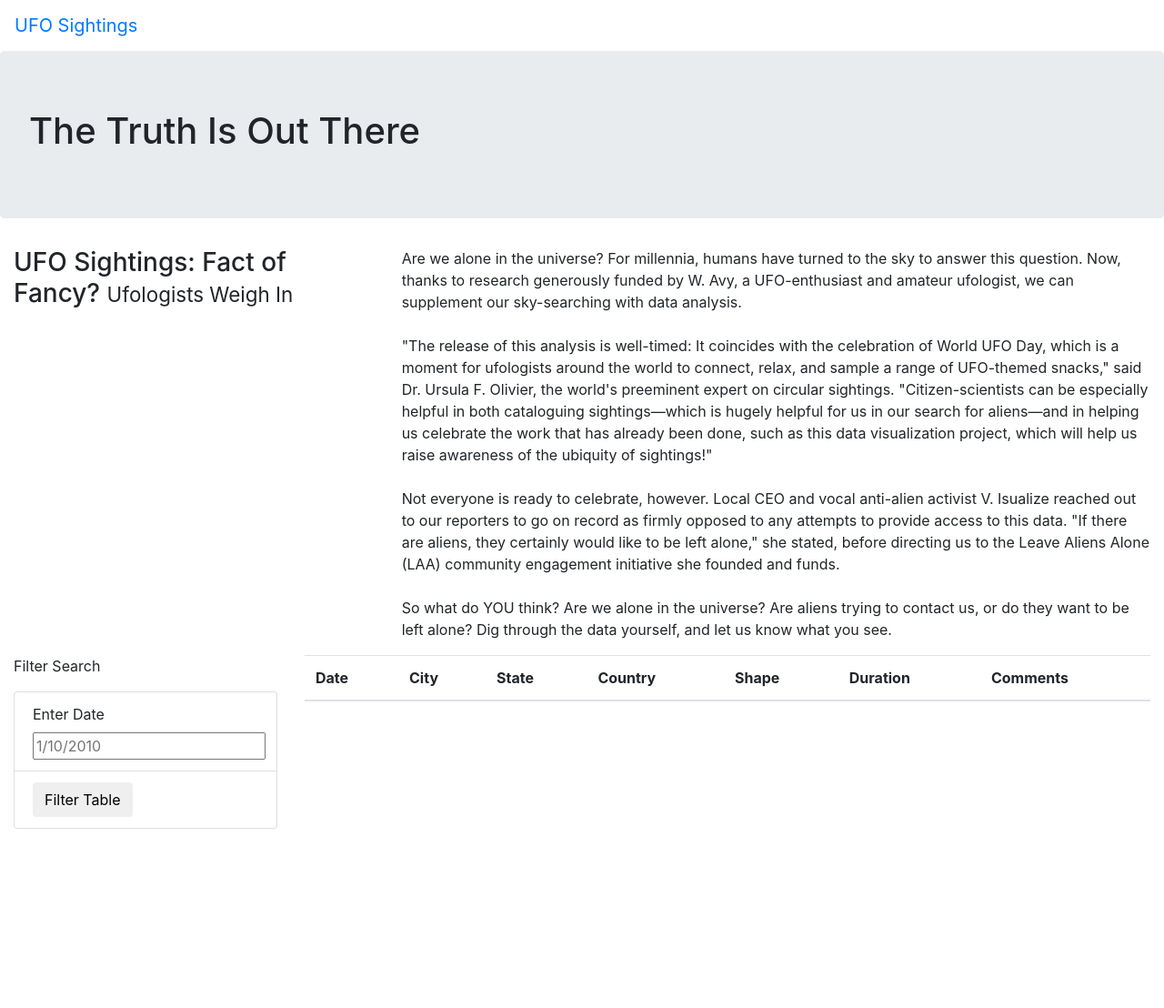
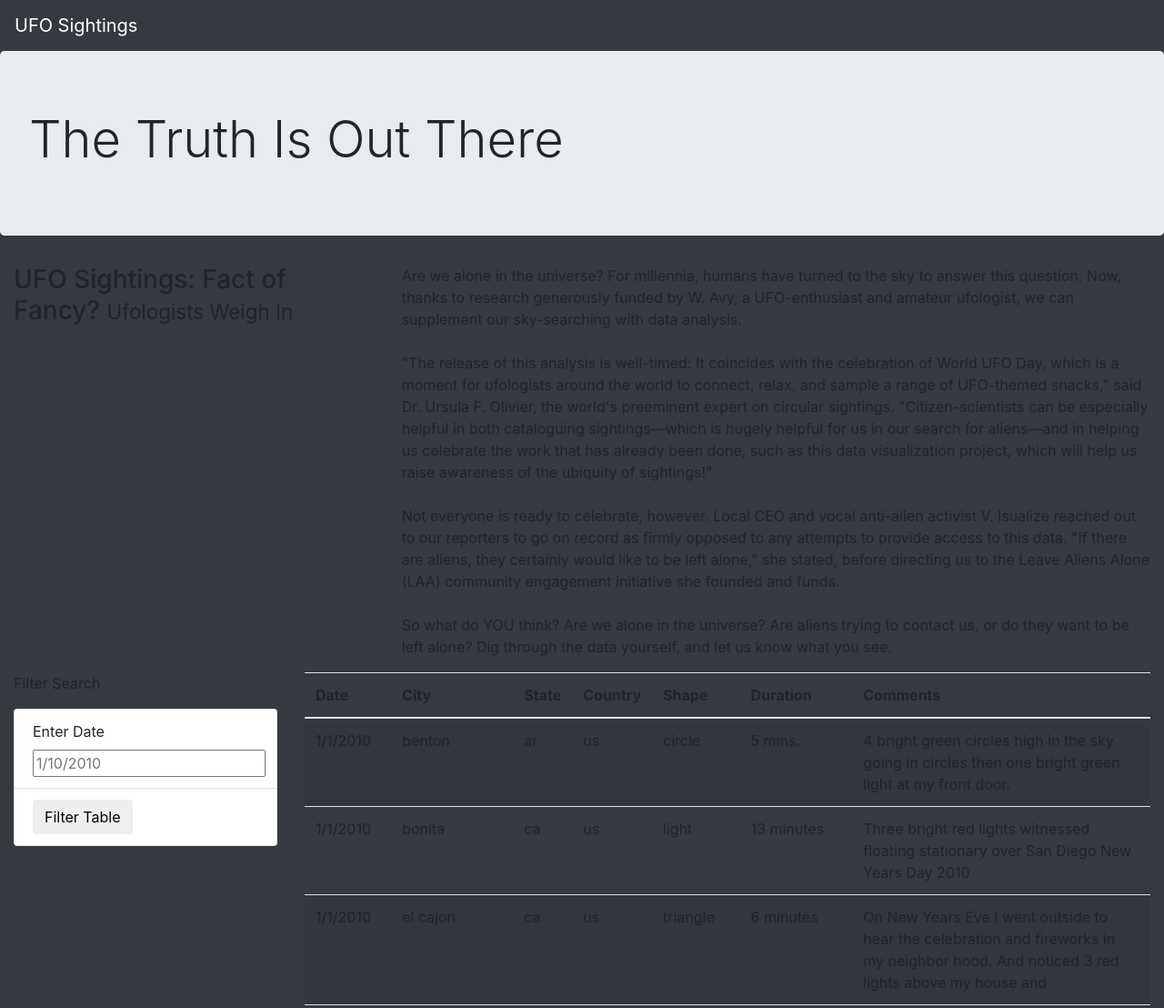
Before and after one commit to Nicholas-DeMarco/UFOs, a plain HTML site: page index.html in a window 1280 px wide. Shown: the top 1108 px of the page at 91% size. Before the commit the page ends 911 px from the top, so only its background shows below. Drawn offline with nearby package versions, Linux system fonts and the light colour scheme.

Commit message:
Adding image anmd files to UFOs.

```diff
--- a/index.html
+++ b/index.html
@@ -17,11 +17,11 @@
 
 </head>
 
-<body>
+<body class="bg-dark">
 
     <div class="wrapper">
 
-        <nav class="navbar navbar-expand-lg">
+        <nav class="navbar navbar-dark bg-dark navbar-expand-lg">
 
             <a class="navbar-brand" href="index.html">UFO Sightings</a>
 
@@ -31,7 +31,7 @@
 
     <div class="jumbotron">
 
-        <h1>The Truth Is Out There</h1>
+        <h1 class="display-4">The Truth Is Out There</h1>
 
     </div>
 
@@ -103,5 +103,9 @@
         </div>
       </div>
 
+      <script src="https://cdnjs.cloudflare.com/ajax/libs/d3/4.12.0/d3.js"></script>
+      <script src="static/js/data.js"></script>
+      <script src="static/js/app.js"></script>
+
 </body>
 </html>
```
Also changed, not shown: static/images/nasa.jpg (added).
